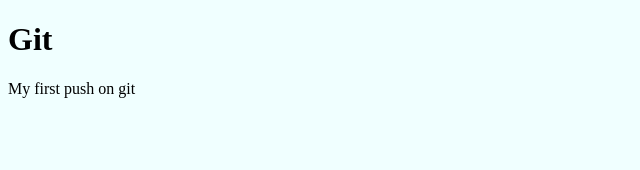
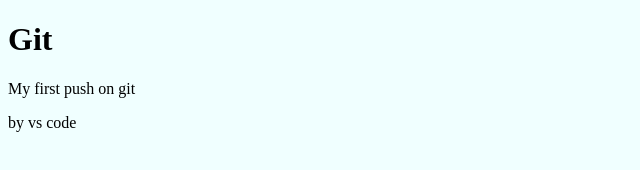
Before and after one commit to Anurag7828/firstgit, a plain HTML site: page index.html in a window 1280 px wide. Shown: the full height of the page, 0-640 px from the left. Drawn offline with Linux system fonts and the light colour scheme.

Commit message:
vs code by

```diff
--- a/index.html
+++ b/index.html
@@ -9,5 +9,6 @@
 <body>
     <h1>Git</h1>
     <p>My first push on git</p>
+    <p>by vs code</p>
 </body>
 </html>
```
